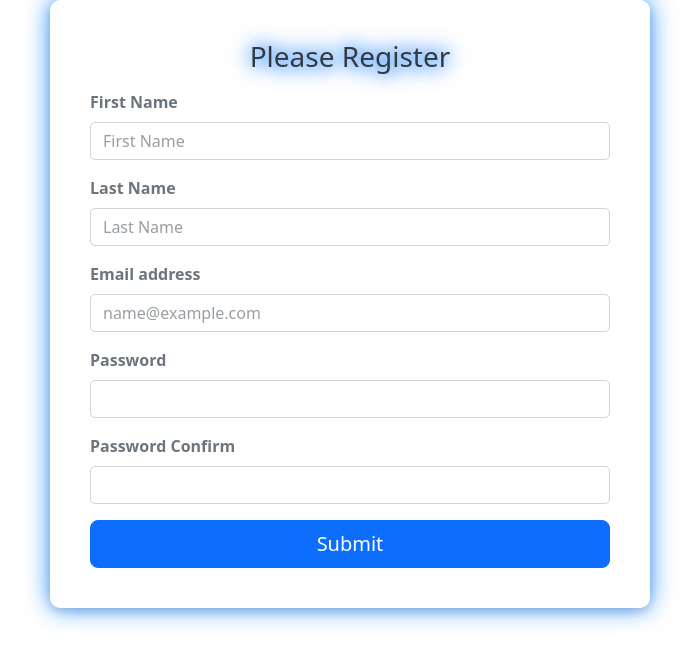
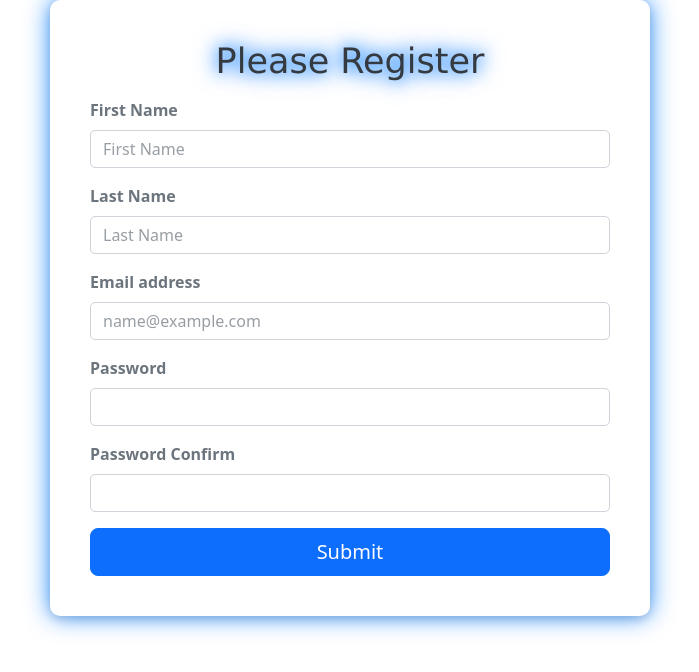
Before and after one commit to Rishikesan18/rishi-chat-react, a React (Create React App) app: page /register in a window 1280 px wide. Shown: the top 672 px of the page, without its empty margins (290-989 px from the left). Built offline with nearby package versions, Linux system fonts and the light colour scheme; no server answers.

Commit message:
css styling

```diff
--- a/src/index.css
+++ b/src/index.css
@@ -1,4 +1,4 @@
-/* Body and Form Styles */
+
 body {
   justify-content: center;
   align-items: center;
@@ -9,8 +9,8 @@ body {
 
 .form-signin {
   width: 100%;
-  max-width: 600px; /* Increased the width of the form */
-  padding: 40px; /* Increased padding for a bigger form */
+  max-width: 600px;
+  padding: 40px;
   background: white;
   border-radius: 10px;
   box-shadow: 0 4px 8px rgba(0, 0, 0, 0.1);
@@ -28,10 +28,11 @@ body {
 
 h1.h3 {
   text-align: center;
-  margin-bottom: 30px; /* Adjusted margin for better spacing */
+  margin-bottom: 30px;
   color: #343a40;
-  font-size: 28px; /* Increased font size */
+  font-size: 35px;
   position: relative;
+  font-family:Verdana, Geneva, Tahoma, sans-serif;
   animation: text-glow 1.5s infinite;
 }
 
@@ -45,7 +46,7 @@ h1.h3 {
 }
 
 .mb-3 {
-  margin-bottom: 20px !important; /* Adjusted margin for better spacing */
+  margin-bottom: 20px !important;
 }
 
 .form-label {
@@ -54,7 +55,7 @@ h1.h3 {
 }
 
 .form-control {
-  padding: 15px; /* Increased padding */
+  padding: 15px;
   border-radius: 5px;
   border: 1px solid #ced4da;
   transition: box-shadow 0.3s ease-in-out;
@@ -68,8 +69,8 @@ h1.h3 {
 .btn-primary {
   background-color: #007bff;
   border: none;
-  padding: 15px; /* Increased padding */
-  font-size: 18px; /* Increased font size */
+  padding: 15px;
+  font-size: 18px;
   transition: background-color 0.3s ease-in-out, box-shadow 0.3s ease-in-out;
 }
 
@@ -89,7 +90,7 @@ h1.h3 {
   }
 }
 
-/* Chat Application Styles */
+
 #head {
   height: 50px;
   background-color: #007bff;
@@ -104,12 +105,12 @@ h1.h3 {
 #conversation {
   overflow: scroll;
   height: calc(100vh - 120px);
-  background-color: #ffffff;
+  background-color: #d9f0db7a;
   padding: 20px;
-  border: 1px solid #ced4da;
+  border: 1px solid #0e78e2;
   border-radius: 0 0 10px 10px;
   box-shadow: 0 4px 8px rgba(0, 0, 0, 0.1);
-  padding: 10px; /* Added padding for chat messages */
+  padding: 10px;
 }
 
 #reply {
@@ -131,7 +132,7 @@ h1.h3 {
 }
 
 .alert-primary {
-  background-color: #cce5ff;
+  background-color: #157ff0;
   border-color: #b8daff;
   color: #004085;
 }
@@ -169,7 +170,6 @@ input.form-control::placeholder {
   opacity: 0.7;
 }
 
-/* Layout Component Styles */
 .row {
   margin: 0;
 }
--- a/src/pages/Account.jsx
+++ b/src/pages/Account.jsx
@@ -18,7 +18,7 @@ const Account = () => {
 
     return <main className="form-signin w-100 m-auto">
         <form onSubmit={submit}>
-            <h1 className="h3 mb-3 fw-normal">Please update your account</h1>
+            <h1 className="h3 mb-3 fw-normal">Please Update Your Account</h1>
 
             <div className="mb-3">
                 <label htmlFor="first_name" className="form-label">First Name</label>
```
